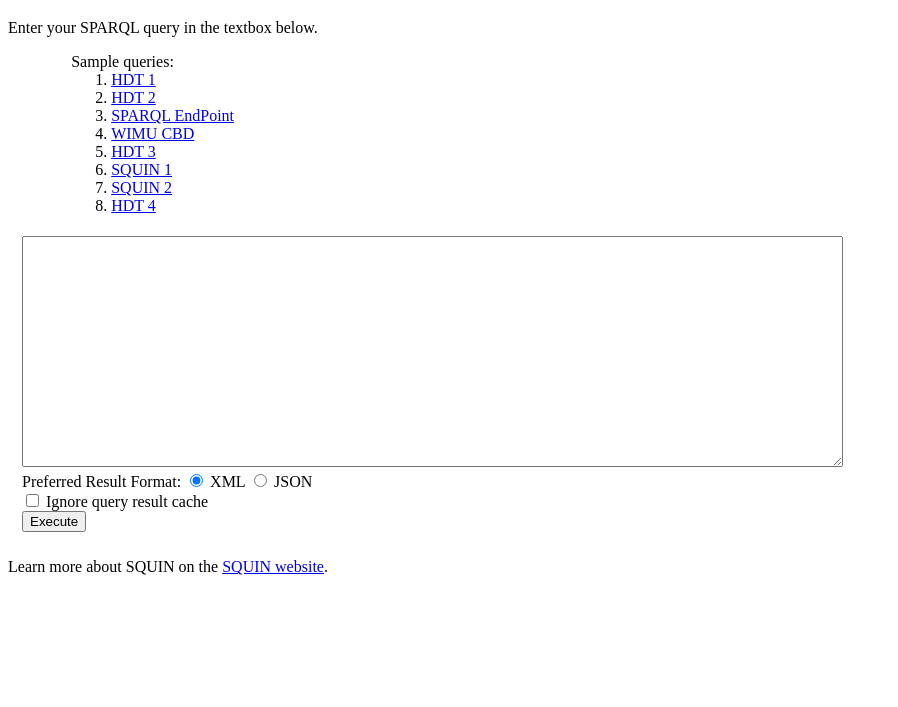
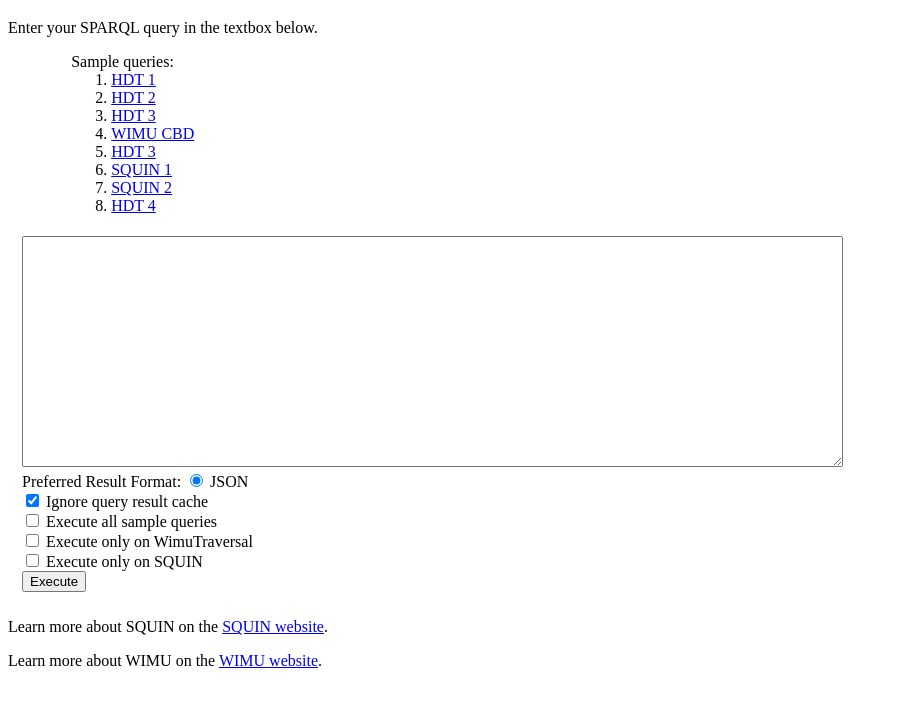
Before and after one commit to firmao/wimuT, a plain HTML site: page WebContent/wimuindex.html in a window 1280 px wide. Shown: the part 61-768 px from the top of the page, without its empty margins (0-898 px from the left). Drawn offline with Linux system fonts and the light colour scheme.

Commit message:
Add files via upload

```diff
--- a/WebContent/wimuindex.html
+++ b/WebContent/wimuindex.html
@@ -20,7 +20,7 @@
 			q = "SELECT DISTINCT ?s ?p	WHERE { <http://acm.rkbexplorer.com/id/93601> ?s ?p }";
 		}
 		else if ( idx == 2 ) {
-			q = "SELECT DISTINCT ?s ?p	WHERE { <http://oai.rkbexplorer.com/id/opus.bath.ac.uk/person-78b3db1160c89486987cdcc0a7c3909e-4795f9a6c2ef498a5350b52ddd3dcd93> ?s ?p }";
+			q = "SELECT DISTINCT ?s ?p	WHERE { <http://citeseer.rkbexplorer.com/id/resource-CSP25940-be11bb484cf705c86b1b6280eff943b9> ?s ?p }";
 		}
 		else if ( idx == 3 ) {
 			q = "SELECT DISTINCT ?s ?p	WHERE { <http://mpii.de/yago/resource/The_Last_Ninja> ?s ?p }";
@@ -54,7 +54,7 @@
 			<ol style="margin-top:0px">
 				<li><a href="javascript:selectQuery(0);">HDT 1</a></li>
 				<li><a href="javascript:selectQuery(1);">HDT 2</a></li>
-				<li><a href="javascript:selectQuery(2);">SPARQL EndPoint</a></li>
+				<li><a href="javascript:selectQuery(2);">HDT 3</a></li>
 				<li><a href="javascript:selectQuery(3);">WIMU CBD</a></li>
 				<li><a href="javascript:selectQuery(4);">HDT 3</a></li>
 				<li><a href="javascript:selectQuery(5);">SQUIN 1</a></li>
@@ -63,23 +63,32 @@
 			</ol>
 		</div>
 	<form id="queryForm" action="querywimu" method="get">
-
 		<fieldset style="border:none">
 		<textarea name="query" cols="100" rows="15"></textarea>
 		<br/>
 		Preferred Result Format:
-		<input type="radio" name="output" value="xml" checked="checked"/> XML
-		<input type="radio" name="output" value="json"/> JSON
+		<input type="radio" name="output" value="json" checked="checked"/> JSON
 		<br/>
-		<input type="checkbox" name="ignoreQueryCache" value="true"/> Ignore query result cache
+		<input type="checkbox" name="ignoreQueryCache" value="true" checked="checked"/> Ignore query result cache
+		<br/>
+		<input type="checkbox" name="chkAllQueries" value="true"/> Execute all sample queries
+		<br/>
+		<input type="checkbox" name="chkWimu" value="true"/> Execute only on WimuTraversal
+		<br/>
+		<input type="checkbox" name="chkSquin" value="true"/> Execute only on SQUIN
 		<br/>
 		<input type="submit" value="Execute" />
 		</fieldset>
 	</form>
 
+
 	<p>
 		Learn more about SQUIN on the
 		<a href="http://squin.sourceforge.net/">SQUIN website</a>.
 	</p>
+	<p>
+		Learn more about WIMU on the
+		<a href="http://wimu.aksw.org/">WIMU website</a>.
+	</p>
 </body>
 </html>
```
